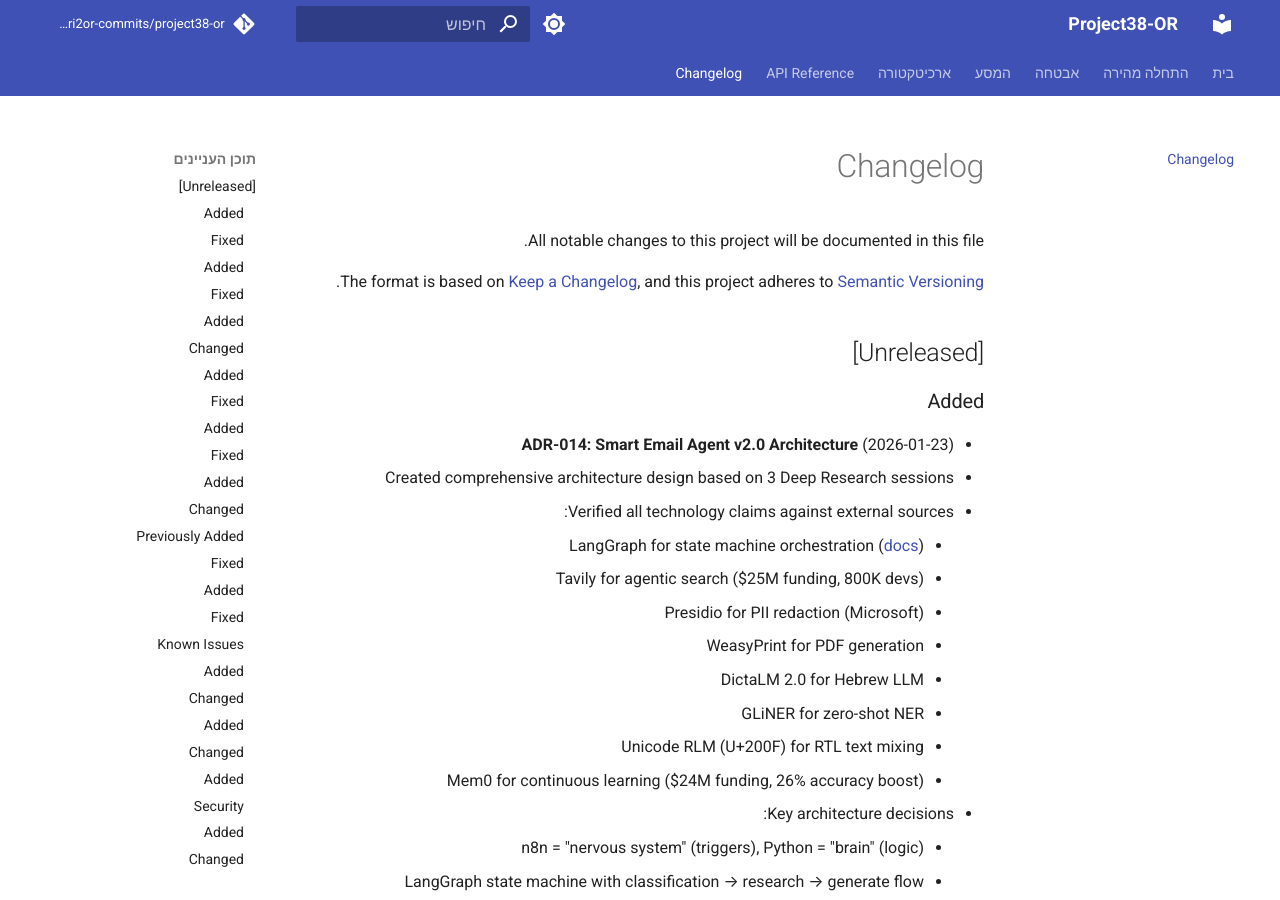
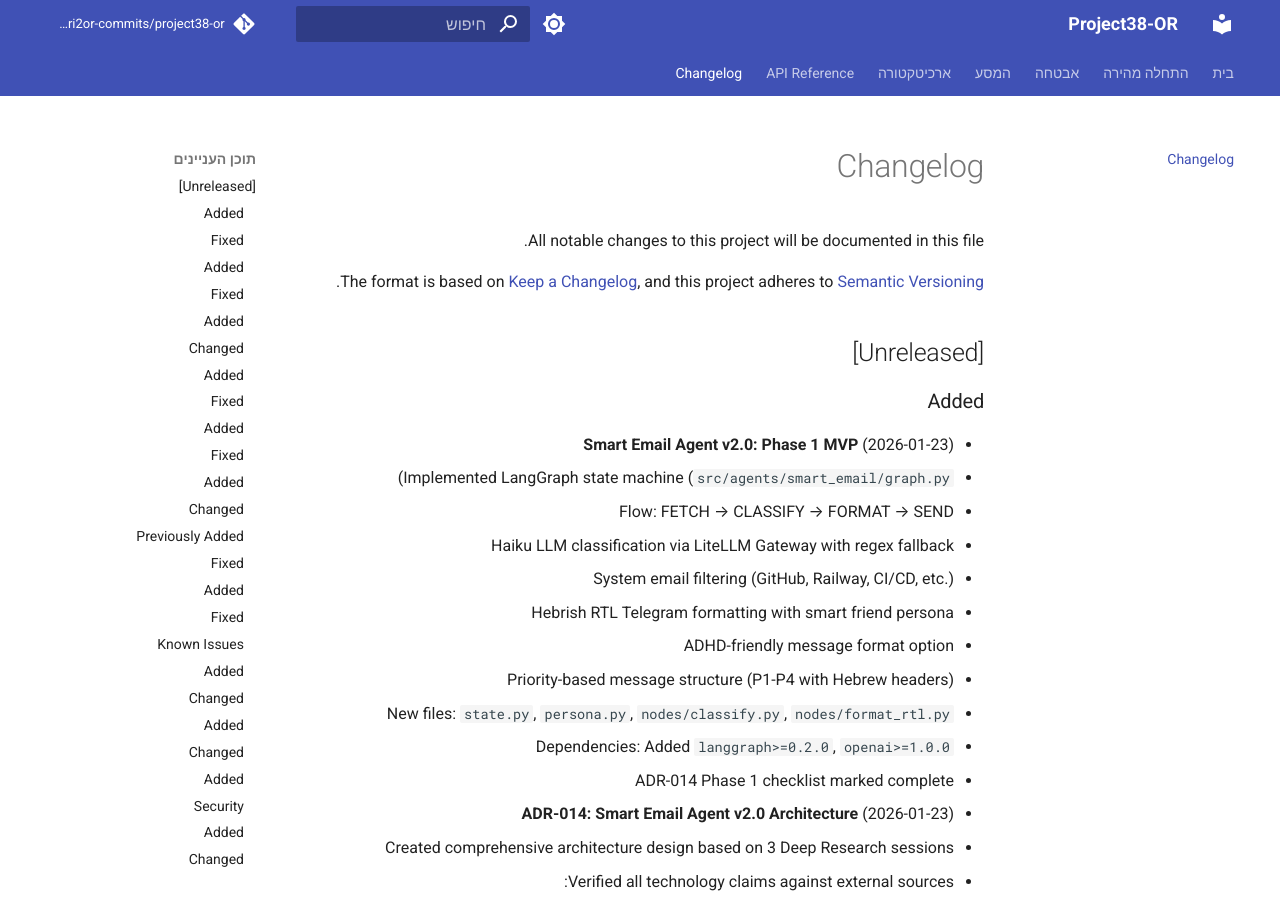
Before and after one commit to edri2or-commits/project38-or, an MkDocs documentation site: the page built from docs/changelog.md, in a window 1280 px wide and 900 px high. Built offline with MkDocs 1.6.1 and Material for MkDocs 9.7.7, drawn with Linux system fonts in a browser that asks for light colours; comment, search, counter and statistics services are not loaded.

Commit message:
docs(adr): mark ADR-014 Phase 1 MVP as complete
- Updated Phase 1 checklist with completion status
- Added file references for each completed item
- Updated changelog with Phase 1 implementation details

https://claude.ai/code/session_01N52uF2joh2L79FUaerGmkm

```diff
--- a/docs/changelog.md
+++ b/docs/changelog.md
@@ -8,6 +8,18 @@ and this project adheres to [Semantic Versioning](https://semver.org/spec/v2.0.0
 ## [Unreleased]
 
 ### Added
+- **Smart Email Agent v2.0: Phase 1 MVP** (2026-01-23)
+  - Implemented LangGraph state machine (`src/agents/smart_email/graph.py`)
+  - Flow: FETCH → CLASSIFY → FORMAT → SEND
+  - Haiku LLM classification via LiteLLM Gateway with regex fallback
+  - System email filtering (GitHub, Railway, CI/CD, etc.)
+  - Hebrish RTL Telegram formatting with smart friend persona
+  - ADHD-friendly message format option
+  - Priority-based message structure (P1-P4 with Hebrew headers)
+  - New files: `state.py`, `persona.py`, `nodes/classify.py`, `nodes/format_rtl.py`
+  - Dependencies: Added `langgraph>=0.2.0`, `openai>=1.0.0`
+  - ADR-014 Phase 1 checklist marked complete
+
 - **ADR-014: Smart Email Agent v2.0 Architecture** (2026-01-23)
   - Created comprehensive architecture design based on 3 Deep Research sessions
   - Verified all technology claims against external sources:
```
Also changed, not shown: docs/decisions/ADR-014-smart-email-agent-architecture.md (+5 -5 lines).
